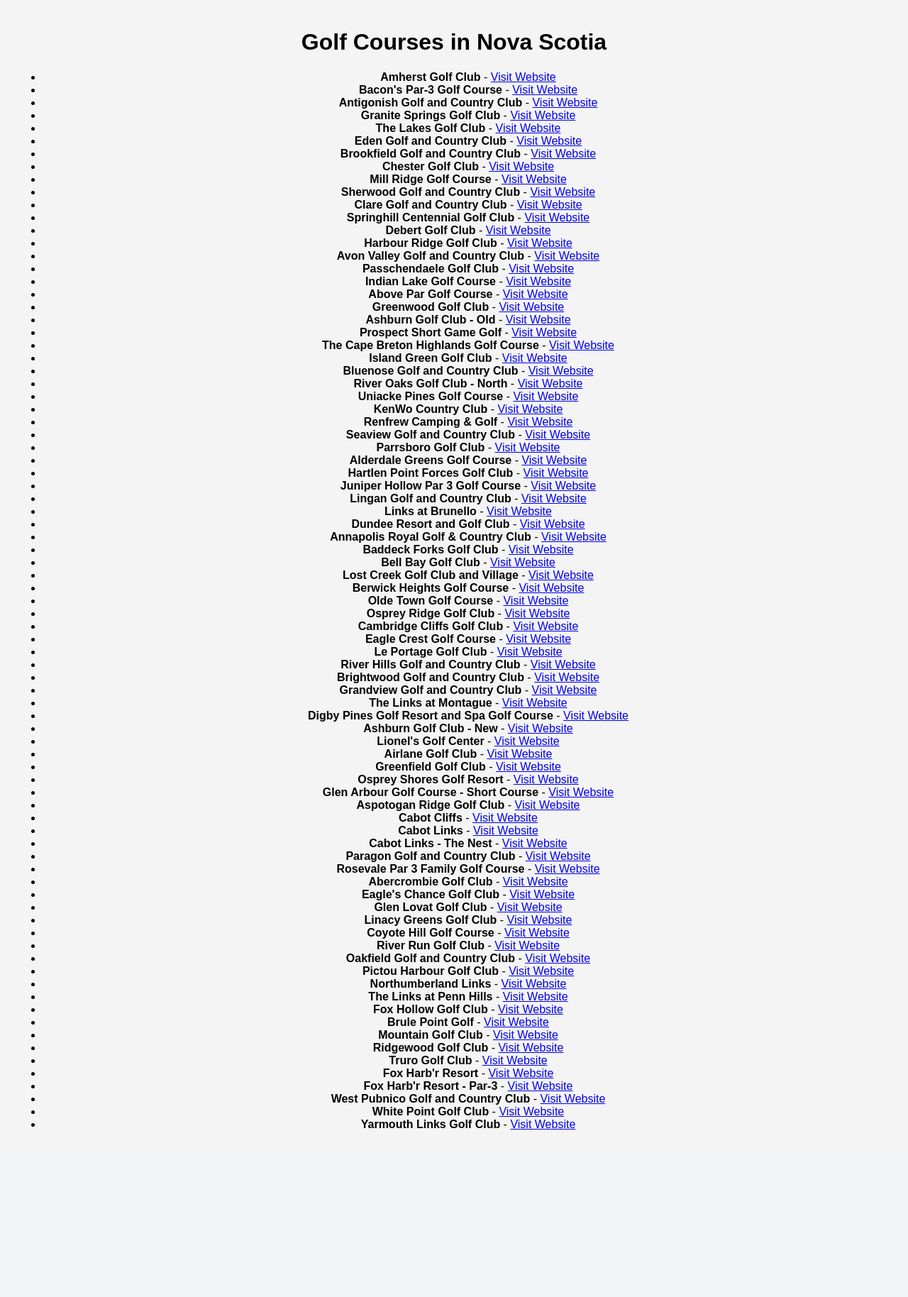
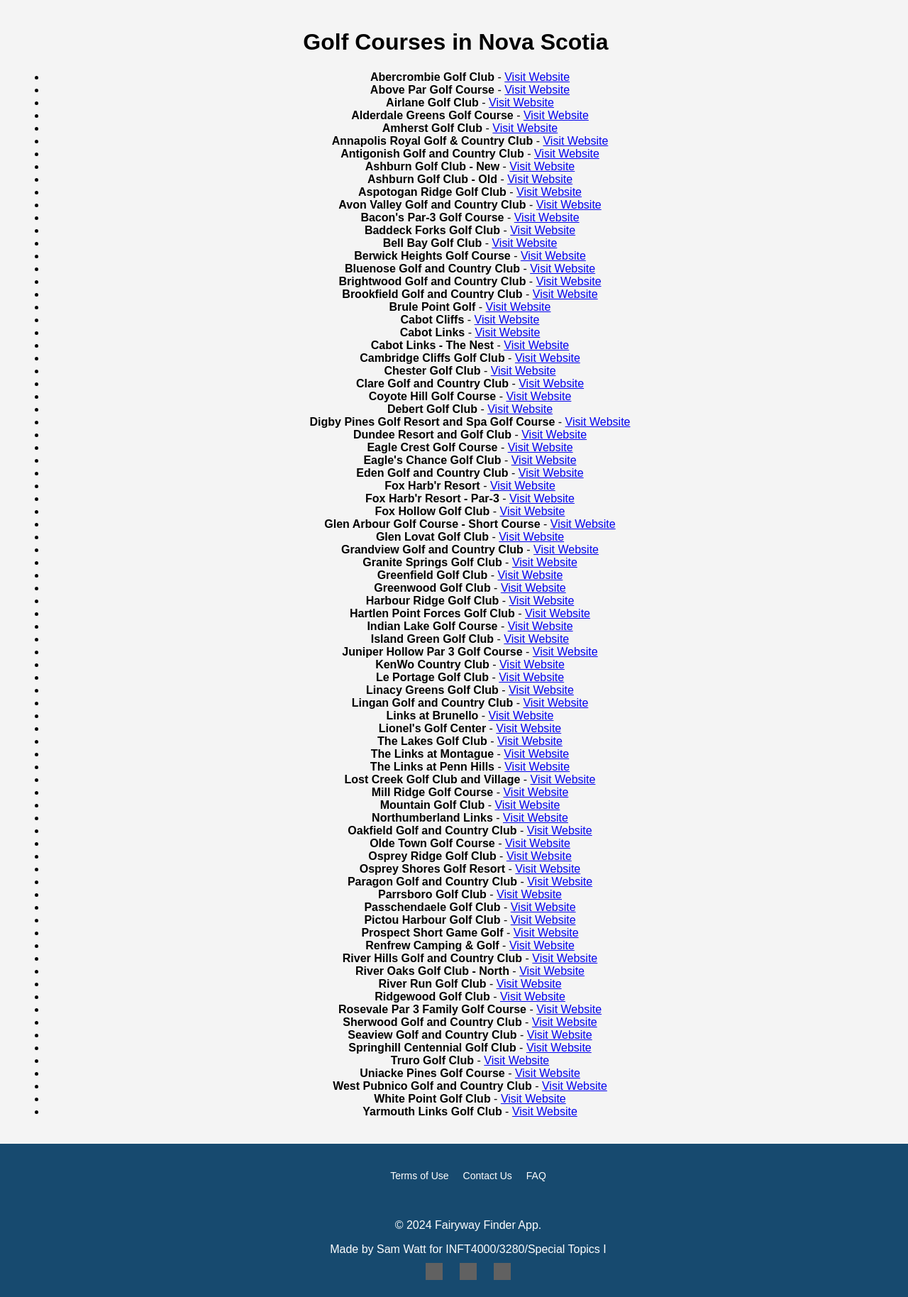
Before and after one commit to Swatts96/FairwayFinder, a PHP site: page /courselist.html in a window 1280 px wide. Shown: the part 41-1869 px from the top of the page at 71% size. Before the commit the page ends 1633 px from the top, so only its background shows below. Run offline with PHP 8.4, Linux system fonts and the light colour scheme; some libraries are stand-ins or nearby versions; grey boxes are pictures that could not be loaded.

Commit message:
Added pages, css

```diff
--- a/public/courselist.html
+++ b/public/courselist.html
@@ -4,6 +4,7 @@
   <meta charset="UTF-8">
   <meta name="viewport" content="width=device-width, initial-scale=1.0">
   <title>Golf Course List</title>
+  <link rel="stylesheet" href="https://unpkg.com/leaflet@1.7.1/dist/leaflet.css" />
   <link rel="stylesheet" href="style.css" /> <!-- External CSS -->
 </head>
 <body>
@@ -12,8 +13,8 @@
     <ul>
       <li><a href="index.html">Home</a></li>
       <li><a href="courselist.html">Courses</a></li>
-      <li><a href="#">About</a></li>
-      <li><a href="#">Contact</a></li>
+      <li><a href="about.html">About</a></li>
+      <li><a href="contact.html">Contact</a></li>
     </ul>
   </nav>
 
@@ -21,90 +22,113 @@
   <main>
     <h1>Golf Courses in Nova Scotia</h1>
     <ul class="course-list">
+      <li><b>Abercrombie Golf Club</b> - <a href="https://example.com/abercrombie-golf" target="_blank">Visit Website</a></li>
+<li><b>Above Par Golf Course</b> - <a href="https://example.com/above-par-golf" target="_blank">Visit Website</a></li>
+<li><b>Airlane Golf Club</b> - <a href="https://example.com/airlane-golf" target="_blank">Visit Website</a></li>
+<li><b>Alderdale Greens Golf Course</b> - <a href="https://example.com/alderdale-golf" target="_blank">Visit Website</a></li>
 <li><b>Amherst Golf Club</b> - <a href="https://example.com/amherst-golf-club" target="_blank">Visit Website</a></li>
+<li><b>Annapolis Royal Golf & Country Club</b> - <a href="https://example.com/annapolis-royal" target="_blank">Visit Website</a></li>
+<li><b>Antigonish Golf and Country Club</b> - <a href="https://example.com/antigonish-golf-club" target="_blank">Visit Website</a></li>
+<li><b>Ashburn Golf Club - New</b> - <a href="https://example.com/ashburn-new" target="_blank">Visit Website</a></li>
+<li><b>Ashburn Golf Club - Old</b> - <a href="https://example.com/ashburn-old" target="_blank">Visit Website</a></li>
+<li><b>Aspotogan Ridge Golf Club</b> - <a href="https://example.com/aspotogan-ridge" target="_blank">Visit Website</a></li>
+<li><b>Avon Valley Golf and Country Club</b> - <a href="https://example.com/avon-valley" target="_blank">Visit Website</a></li>
 <li><b>Bacon's Par-3 Golf Course</b> - <a href="https://example.com/bacons-par3" target="_blank">Visit Website</a></li>
-      <li><b>Antigonish Golf and Country Club</b> - <a href="https://example.com/antigonish-golf-club" target="_blank">Visit Website</a></li>
-      <li><b>Granite Springs Golf Club</b> - <a href="https://example.com/granite-springs" target="_blank">Visit Website</a></li>
-      <li><b>The Lakes Golf Club</b> - <a href="https://example.com/the-lakes" target="_blank">Visit Website</a></li>
-      <li><b>Eden Golf and Country Club</b> - <a href="https://example.com/eden-golf" target="_blank">Visit Website</a></li>
-      <li><b>Brookfield Golf and Country Club</b> - <a href="https://example.com/brookfield-golf" target="_blank">Visit Website</a></li>
-      <li><b>Chester Golf Club</b> - <a href="https://example.com/chester-golf" target="_blank">Visit Website</a></li>
-      <li><b>Mill Ridge Golf Course</b> - <a href="https://example.com/mill-ridge" target="_blank">Visit Website</a></li>
-      <li><b>Sherwood Golf and Country Club</b> - <a href="https://example.com/sherwood-golf" target="_blank">Visit Website</a></li>
-      <li><b>Clare Golf and Country Club</b> - <a href="https://example.com/clare-golf" target="_blank">Visit Website</a></li>
-      <li><b>Springhill Centennial Golf Club</b> - <a href="https://example.com/springhill-golf" target="_blank">Visit Website</a></li>
-      <li><b>Debert Golf Club</b> - <a href="https://example.com/debert-golf" target="_blank">Visit Website</a></li>
-      <li><b>Harbour Ridge Golf Club</b> - <a href="https://example.com/harbour-ridge" target="_blank">Visit Website</a></li>
-      <li><b>Avon Valley Golf and Country Club</b> - <a href="https://example.com/avon-valley" target="_blank">Visit Website</a></li>
-      <li><b>Passchendaele Golf Club</b> - <a href="https://example.com/passchendaele-golf" target="_blank">Visit Website</a></li>
-      <li><b>Indian Lake Golf Course</b> - <a href="https://example.com/indian-lake" target="_blank">Visit Website</a></li>
-      <li><b>Above Par Golf Course</b> - <a href="https://example.com/above-par-golf" target="_blank">Visit Website</a></li>
-      <li><b>Greenwood Golf Club</b> - <a href="https://example.com/greenwood-golf" target="_blank">Visit Website</a></li>
-      <li><b>Ashburn Golf Club - Old</b> - <a href="https://example.com/ashburn-old" target="_blank">Visit Website</a></li>
-      <li><b>Prospect Short Game Golf</b> - <a href="https://example.com/prospect-short-game" target="_blank">Visit Website</a></li>
-      <li><b>The Cape Breton Highlands Golf Course</b> - <a href="https://example.com/cape-breton-highlands" target="_blank">Visit Website</a></li>
-      <li><b>Island Green Golf Club</b> - <a href="https://example.com/island-green" target="_blank">Visit Website</a></li>
-      <li><b>Bluenose Golf and Country Club</b> - <a href="https://example.com/bluenose-golf" target="_blank">Visit Website</a></li>
-      <li><b>River Oaks Golf Club - North</b> - <a href="https://example.com/river-oaks-north" target="_blank">Visit Website</a></li>
-      <li><b>Uniacke Pines Golf Course</b> - <a href="https://example.com/uniacke-pines" target="_blank">Visit Website</a></li>
-      <li><b>KenWo Country Club</b> - <a href="https://example.com/kenwo-country-club" target="_blank">Visit Website</a></li>
-      <li><b>Renfrew Camping & Golf</b> - <a href="https://example.com/renfrew-golf" target="_blank">Visit Website</a></li>
-      <li><b>Seaview Golf and Country Club</b> - <a href="https://example.com/seaview-golf" target="_blank">Visit Website</a></li>
-      <li><b>Parrsboro Golf Club</b> - <a href="https://example.com/parrsboro-golf" target="_blank">Visit Website</a></li>
-      <li><b>Alderdale Greens Golf Course</b> - <a href="https://example.com/alderdale-golf" target="_blank">Visit Website</a></li>
-      <li><b>Hartlen Point Forces Golf Club</b> - <a href="https://example.com/hartlen-point" target="_blank">Visit Website</a></li>
-      <li><b>Juniper Hollow Par 3 Golf Course</b> - <a href="https://example.com/juniper-hollow" target="_blank">Visit Website</a></li>
-      <li><b>Lingan Golf and Country Club</b> - <a href="https://example.com/lingan-golf" target="_blank">Visit Website</a></li>
-      <li><b>Links at Brunello</b> - <a href="https://example.com/brunello" target="_blank">Visit Website</a></li>
-      <li><b>Dundee Resort and Golf Club</b> - <a href="https://example.com/dundee-golf" target="_blank">Visit Website</a></li>
-      <li><b>Annapolis Royal Golf & Country Club</b> - <a href="https://example.com/annapolis-royal" target="_blank">Visit Website</a></li>
 <li><b>Baddeck Forks Golf Club</b> - <a href="https://example.com/baddeck-forks" target="_blank">Visit Website</a></li>
 <li><b>Bell Bay Golf Club</b> - <a href="https://example.com/bell-bay" target="_blank">Visit Website</a></li>
-      <li><b>Lost Creek Golf Club and Village</b> - <a href="https://example.com/lost-creek" target="_blank">Visit Website</a></li>
 <li><b>Berwick Heights Golf Course</b> - <a href="https://example.com/berwick-heights" target="_blank">Visit Website</a></li>
-      <li><b>Olde Town Golf Course</b> - <a href="https://example.com/olde-town" target="_blank">Visit Website</a></li>
-      <li><b>Osprey Ridge Golf Club</b> - <a href="https://example.com/osprey-ridge" target="_blank">Visit Website</a></li>
-      <li><b>Cambridge Cliffs Golf Club</b> - <a href="https://example.com/cambridge-cliffs" target="_blank">Visit Website</a></li>
-      <li><b>Eagle Crest Golf Course</b> - <a href="https://example.com/eagle-crest" target="_blank">Visit Website</a></li>
-      <li><b>Le Portage Golf Club</b> - <a href="https://example.com/le-portage" target="_blank">Visit Website</a></li>
-      <li><b>River Hills Golf and Country Club</b> - <a href="https://example.com/river-hills" target="_blank">Visit Website</a></li>
+<li><b>Bluenose Golf and Country Club</b> - <a href="https://example.com/bluenose-golf" target="_blank">Visit Website</a></li>
 <li><b>Brightwood Golf and Country Club</b> - <a href="https://example.com/brightwood-golf" target="_blank">Visit Website</a></li>
-      <li><b>Grandview Golf and Country Club</b> - <a href="https://example.com/grandview-golf" target="_blank">Visit Website</a></li>
-      <li><b>The Links at Montague</b> - <a href="https://example.com/links-at-montague" target="_blank">Visit Website</a></li>
-      <li><b>Digby Pines Golf Resort and Spa Golf Course</b> - <a href="https://example.com/digby-pines" target="_blank">Visit Website</a></li>
-      <li><b>Ashburn Golf Club - New</b> - <a href="https://example.com/ashburn-new" target="_blank">Visit Website</a></li>
-      <li><b>Lionel's Golf Center</b> - <a href="https://example.com/lionels-golf-center" target="_blank">Visit Website</a></li>
-      <li><b>Airlane Golf Club</b> - <a href="https://example.com/airlane-golf" target="_blank">Visit Website</a></li>
-      <li><b>Greenfield Golf Club</b> - <a href="https://example.com/greenfield-golf" target="_blank">Visit Website</a></li>
-      <li><b>Osprey Shores Golf Resort</b> - <a href="https://example.com/osprey-shores" target="_blank">Visit Website</a></li>
-      <li><b>Glen Arbour Golf Course - Short Course</b> - <a href="https://example.com/glen-arbour-short" target="_blank">Visit Website</a></li>
-      <li><b>Aspotogan Ridge Golf Club</b> - <a href="https://example.com/aspotogan-ridge" target="_blank">Visit Website</a></li>
+<li><b>Brookfield Golf and Country Club</b> - <a href="https://example.com/brookfield-golf" target="_blank">Visit Website</a></li>
+<li><b>Brule Point Golf</b> - <a href="https://example.com/brule-point" target="_blank">Visit Website</a></li>
 <li><b>Cabot Cliffs</b> - <a href="https://example.com/cabot-cliffs" target="_blank">Visit Website</a></li>
 <li><b>Cabot Links</b> - <a href="https://example.com/cabot-links" target="_blank">Visit Website</a></li>
 <li><b>Cabot Links - The Nest</b> - <a href="https://example.com/cabot-nest" target="_blank">Visit Website</a></li>
-      <li><b>Paragon Golf and Country Club</b> - <a href="https://example.com/paragon-golf" target="_blank">Visit Website</a></li>
-      <li><b>Rosevale Par 3 Family Golf Course</b> - <a href="https://example.com/rosevale-par3" target="_blank">Visit Website</a></li>
-      <li><b>Abercrombie Golf Club</b> - <a href="https://example.com/abercrombie-golf" target="_blank">Visit Website</a></li>
+<li><b>Cambridge Cliffs Golf Club</b> - <a href="https://example.com/cambridge-cliffs" target="_blank">Visit Website</a></li>
+<li><b>Chester Golf Club</b> - <a href="https://example.com/chester-golf" target="_blank">Visit Website</a></li>
+<li><b>Clare Golf and Country Club</b> - <a href="https://example.com/clare-golf" target="_blank">Visit Website</a></li>
+<li><b>Coyote Hill Golf Course</b> - <a href="https://example.com/coyote-hill" target="_blank">Visit Website</a></li>
+<li><b>Debert Golf Club</b> - <a href="https://example.com/debert-golf" target="_blank">Visit Website</a></li>
+<li><b>Digby Pines Golf Resort and Spa Golf Course</b> - <a href="https://example.com/digby-pines" target="_blank">Visit Website</a></li>
+<li><b>Dundee Resort and Golf Club</b> - <a href="https://example.com/dundee-golf" target="_blank">Visit Website</a></li>
+<li><b>Eagle Crest Golf Course</b> - <a href="https://example.com/eagle-crest" target="_blank">Visit Website</a></li>
 <li><b>Eagle's Chance Golf Club</b> - <a href="https://example.com/eagles-chance" target="_blank">Visit Website</a></li>
-      <li><b>Glen Lovat Golf Club</b> - <a href="https://example.com/glen-lovat" target="_blank">Visit Website</a></li>
-      <li><b>Linacy Greens Golf Club</b> - <a href="https://example.com/linacy-greens" target="_blank">Visit Website</a></li>
-      <li><b>Coyote Hill Golf Course</b> - <a href="https://example.com/coyote-hill" target="_blank">Visit Website</a></li>
-      <li><b>River Run Golf Club</b> - <a href="https://example.com/river-run" target="_blank">Visit Website</a></li>
-      <li><b>Oakfield Golf and Country Club</b> - <a href="https://example.com/oakfield-golf" target="_blank">Visit Website</a></li>
-      <li><b>Pictou Harbour Golf Club</b> - <a href="https://example.com/pictou-harbour" target="_blank">Visit Website</a></li>
-      <li><b>Northumberland Links</b> - <a href="https://example.com/northumberland-links" target="_blank">Visit Website</a></li>
-      <li><b>The Links at Penn Hills</b> - <a href="https://example.com/penn-hills" target="_blank">Visit Website</a></li>
-      <li><b>Fox Hollow Golf Club</b> - <a href="https://example.com/fox-hollow" target="_blank">Visit Website</a></li>
-      <li><b>Brule Point Golf</b> - <a href="https://example.com/brule-point" target="_blank">Visit Website</a></li>
-      <li><b>Mountain Golf Club</b> - <a href="https://example.com/mountain-golf" target="_blank">Visit Website</a></li>
-      <li><b>Ridgewood Golf Club</b> - <a href="https://example.com/ridgewood-golf" target="_blank">Visit Website</a></li>
-      <li><b>Truro Golf Club</b> - <a href="https://example.com/truro-golf" target="_blank">Visit Website</a></li>
+<li><b>Eden Golf and Country Club</b> - <a href="https://example.com/eden-golf" target="_blank">Visit Website</a></li>
 <li><b>Fox Harb'r Resort</b> - <a href="https://example.com/fox-harbr" target="_blank">Visit Website</a></li>
 <li><b>Fox Harb'r Resort - Par-3</b> - <a href="https://example.com/fox-harbr-par3" target="_blank">Visit Website</a></li>
+<li><b>Fox Hollow Golf Club</b> - <a href="https://example.com/fox-hollow" target="_blank">Visit Website</a></li>
+<li><b>Glen Arbour Golf Course - Short Course</b> - <a href="https://example.com/glen-arbour-short" target="_blank">Visit Website</a></li>
+<li><b>Glen Lovat Golf Club</b> - <a href="https://example.com/glen-lovat" target="_blank">Visit Website</a></li>
+<li><b>Grandview Golf and Country Club</b> - <a href="https://example.com/grandview-golf" target="_blank">Visit Website</a></li>
+<li><b>Granite Springs Golf Club</b> - <a href="https://example.com/granite-springs" target="_blank">Visit Website</a></li>
+<li><b>Greenfield Golf Club</b> - <a href="https://example.com/greenfield-golf" target="_blank">Visit Website</a></li>
+<li><b>Greenwood Golf Club</b> - <a href="https://example.com/greenwood-golf" target="_blank">Visit Website</a></li>
+<li><b>Harbour Ridge Golf Club</b> - <a href="https://example.com/harbour-ridge" target="_blank">Visit Website</a></li>
+<li><b>Hartlen Point Forces Golf Club</b> - <a href="https://example.com/hartlen-point" target="_blank">Visit Website</a></li>
+<li><b>Indian Lake Golf Course</b> - <a href="https://example.com/indian-lake" target="_blank">Visit Website</a></li>
+<li><b>Island Green Golf Club</b> - <a href="https://example.com/island-green" target="_blank">Visit Website</a></li>
+<li><b>Juniper Hollow Par 3 Golf Course</b> - <a href="https://example.com/juniper-hollow" target="_blank">Visit Website</a></li>
+<li><b>KenWo Country Club</b> - <a href="https://example.com/kenwo-country-club" target="_blank">Visit Website</a></li>
+<li><b>Le Portage Golf Club</b> - <a href="https://example.com/le-portage" target="_blank">Visit Website</a></li>
+<li><b>Linacy Greens Golf Club</b> - <a href="https://example.com/linacy-greens" target="_blank">Visit Website</a></li>
+<li><b>Lingan Golf and Country Club</b> - <a href="https://example.com/lingan-golf" target="_blank">Visit Website</a></li>
+<li><b>Links at Brunello</b> - <a href="https://example.com/brunello" target="_blank">Visit Website</a></li>
+<li><b>Lionel's Golf Center</b> - <a href="https://example.com/lionels-golf-center" target="_blank">Visit Website</a></li>
+<li><b>The Lakes Golf Club</b> - <a href="https://example.com/the-lakes" target="_blank">Visit Website</a></li>
+<li><b>The Links at Montague</b> - <a href="https://example.com/links-at-montague" target="_blank">Visit Website</a></li>
+<li><b>The Links at Penn Hills</b> - <a href="https://example.com/penn-hills" target="_blank">Visit Website</a></li>
+<li><b>Lost Creek Golf Club and Village</b> - <a href="https://example.com/lost-creek" target="_blank">Visit Website</a></li>
+<li><b>Mill Ridge Golf Course</b> - <a href="https://example.com/mill-ridge" target="_blank">Visit Website</a></li>
+<li><b>Mountain Golf Club</b> - <a href="https://example.com/mountain-golf" target="_blank">Visit Website</a></li>
+<li><b>Northumberland Links</b> - <a href="https://example.com/northumberland-links" target="_blank">Visit Website</a></li>
+<li><b>Oakfield Golf and Country Club</b> - <a href="https://example.com/oakfield-golf" target="_blank">Visit Website</a></li>
+<li><b>Olde Town Golf Course</b> - <a href="https://example.com/olde-town" target="_blank">Visit Website</a></li>
+<li><b>Osprey Ridge Golf Club</b> - <a href="https://example.com/osprey-ridge" target="_blank">Visit Website</a></li>
+<li><b>Osprey Shores Golf Resort</b> - <a href="https://example.com/osprey-shores" target="_blank">Visit Website</a></li>
+<li><b>Paragon Golf and Country Club</b> - <a href="https://example.com/paragon-golf" target="_blank">Visit Website</a></li>
+<li><b>Parrsboro Golf Club</b> - <a href="https://example.com/parrsboro-golf" target="_blank">Visit Website</a></li>
+<li><b>Passchendaele Golf Club</b> - <a href="https://example.com/passchendaele-golf" target="_blank">Visit Website</a></li>
+<li><b>Pictou Harbour Golf Club</b> - <a href="https://example.com/pictou-harbour" target="_blank">Visit Website</a></li>
+<li><b>Prospect Short Game Golf</b> - <a href="https://example.com/prospect-short-game" target="_blank">Visit Website</a></li>
+<li><b>Renfrew Camping & Golf</b> - <a href="https://example.com/renfrew-golf" target="_blank">Visit Website</a></li>
+<li><b>River Hills Golf and Country Club</b> - <a href="https://example.com/river-hills" target="_blank">Visit Website</a></li>
+<li><b>River Oaks Golf Club - North</b> - <a href="https://example.com/river-oaks-north" target="_blank">Visit Website</a></li>
+<li><b>River Run Golf Club</b> - <a href="https://example.com/river-run" target="_blank">Visit Website</a></li>
+<li><b>Ridgewood Golf Club</b> - <a href="https://example.com/ridgewood-golf" target="_blank">Visit Website</a></li>
+<li><b>Rosevale Par 3 Family Golf Course</b> - <a href="https://example.com/rosevale-par3" target="_blank">Visit Website</a></li>
+<li><b>Sherwood Golf and Country Club</b> - <a href="https://example.com/sherwood-golf" target="_blank">Visit Website</a></li>
+<li><b>Seaview Golf and Country Club</b> - <a href="https://example.com/seaview-golf" target="_blank">Visit Website</a></li>
+<li><b>Springhill Centennial Golf Club</b> - <a href="https://example.com/springhill-golf" target="_blank">Visit Website</a></li>
+<li><b>Truro Golf Club</b> - <a href="https://example.com/truro-golf" target="_blank">Visit Website</a></li>
+<li><b>Uniacke Pines Golf Course</b> - <a href="https://example.com/uniacke-pines" target="_blank">Visit Website</a></li>
 <li><b>West Pubnico Golf and Country Club</b> - <a href="https://example.com/west-pubnico" target="_blank">Visit Website</a></li>
 <li><b>White Point Golf Club</b> - <a href="https://example.com/white-point" target="_blank">Visit Website</a></li>
 <li><b>Yarmouth Links Golf Club</b> - <a href="https://example.com/yarmouth-links" target="_blank">Visit Website</a></li>
+
     </ul>
   </main>
+
+
+    <!-- Footer Section -->
+<footer>
+  <div class="footer-container">
+      <ul class="footer-links">
+          <li><a href="#">Terms of Use</a></li>
+          <li><a href="#">Contact Us</a></li>
+          <li><a href="#">FAQ</a></li>
+      </ul>
+      <div class="footer-right">
+          <p>&copy; 2024 Fairyway Finder App. </p>
+          <p> Made by Sam Watt for INFT4000/3280/Special Topics I </p>
+          <div class="social-icons">
+              <a href="#"><img src="icons/twitter.svg" alt="X (formerly Twitter)" /></a>
+              <a href="#"><img src="icons/instagram.svg" alt="Instagram" /></a>
+              <a href="#"><img src="icons/facebook.svg" alt="Facebook" /></a>
+          </div>
+      </div>
+  </div>
+</footer>
+
+
 </body>
 </html>
--- a/public/style.css
+++ b/public/style.css
@@ -38,6 +38,7 @@ body {
   main {
     padding: 20px;
     text-align: center;
+    margin-left: 5px;
   }
 
   /* Map styling */
@@ -154,3 +155,18 @@ body {
     height: 24px;
     filter: invert(1); /* This makes the icon white */
 }
+
+.contactus {
+  font-size: large;
+  padding: 20px;
+  border: 4px solid #0b385b;
+  border-radius: 20px;
+}
+
+.contactbox {
+  background-color: #c3e3ff;
+  border: 2px solid #0b385b;
+  border-radius: 20px;
+
+
+}
```
Also changed, not shown: public/about.html (+85 -0 lines), public/contact.html (+65 -0 lines), public/index.html (+8 -13 lines). Lines whose indentation alone changed are shown as unchanged.
